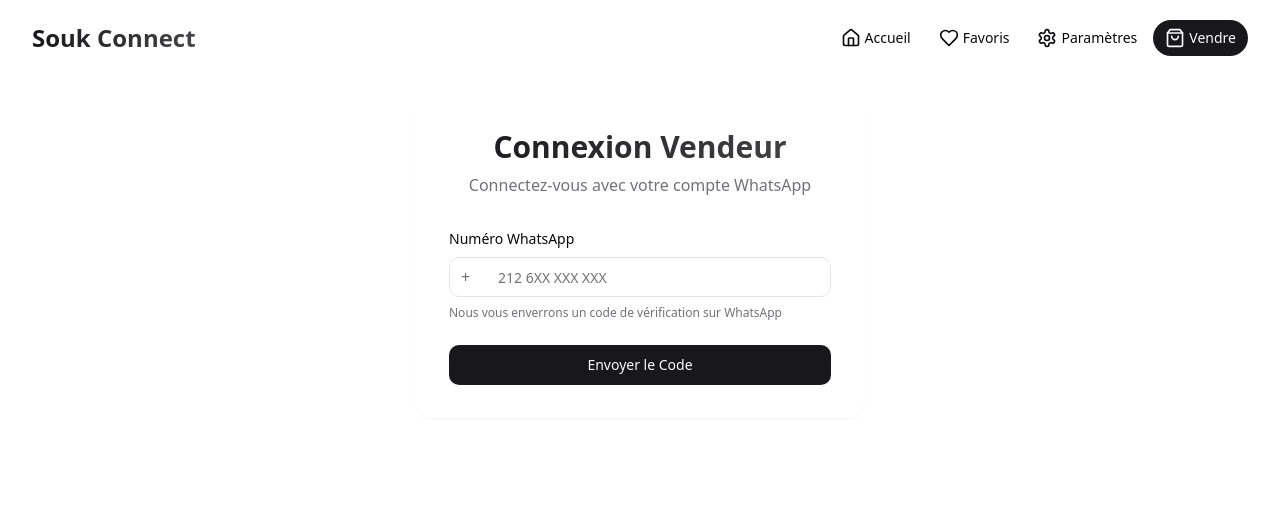
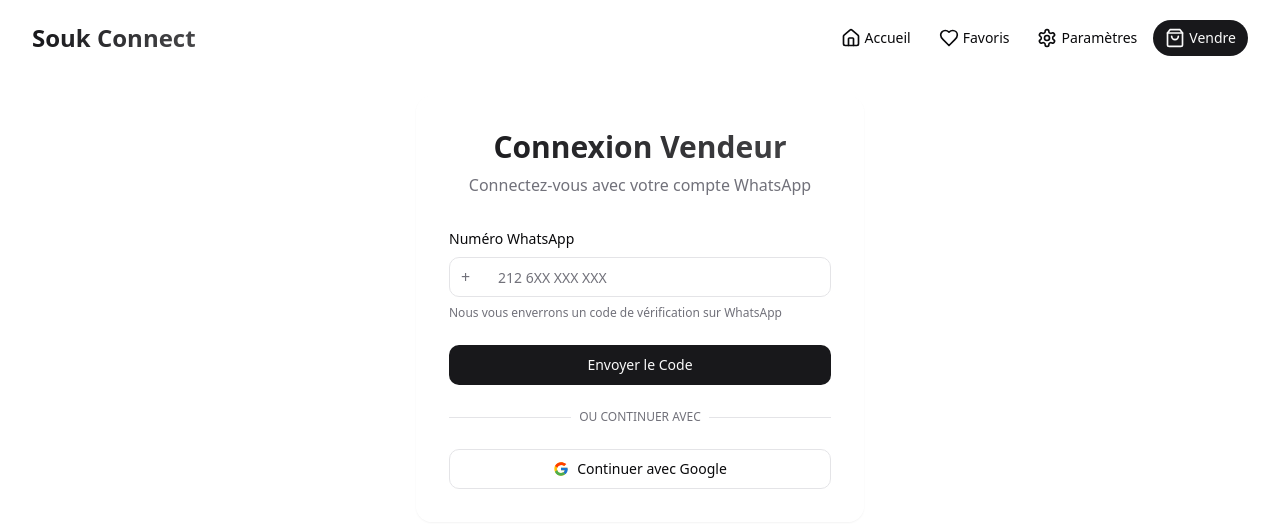
Before and after one commit to abdelmjidw/vendor-customer-breeze, a React (Vite) app: page /seller/dashboard in a window 1280 px wide. Shown: the top 528 px of the page. Built offline with nearby package versions, Linux system fonts and the light colour scheme.

Commit message:
Add Google sign-in for sellers
Implement Google sign-in functionality for seller accounts.

```diff
--- a/src/pages/Seller/Dashboard.tsx
+++ b/src/pages/Seller/Dashboard.tsx
@@ -13,7 +13,8 @@ import {
   Trash2,
   AlertCircle,
   Eye,
-  EyeOff
+  EyeOff,
+  LogIn
 } from "lucide-react";
 import {
   Table,
@@ -36,6 +37,7 @@ import { ProductProps } from "@/components/ProductCard";
 import { toast } from "sonner";
 import { useWhatsAppAuth } from "@/hooks/useWhatsAppAuth";
 import { LanguageContext, Language } from "@/App";
+import { Separator } from "@/components/ui/separator";
 
 // Mock data for demonstration
 const mockSellerProducts: ProductProps[] = [
@@ -69,6 +71,24 @@ const mockSellerProducts: ProductProps[] = [
   },
 ];
 
+// Mock function for Google authentication
+const handleGoogleSignIn = () => {
+  // In a real application, this would use Firebase, Auth0, or another auth provider
+  // For demonstration, we'll simulate a successful login
+  localStorage.setItem("google_auth", JSON.stringify({
+    isAuthenticated: true,
+    user: {
+      id: "google_user_1",
+      name: "Google User",
+      email: "user@gmail.com",
+      picture: "https://ui-avatars.com/api/?name=Google+User&background=random"
+    }
+  }));
+
+  // Reload the page to reflect authentication state
+  window.location.reload();
+};
+
 const SellerDashboard = () => {
   const { language } = useContext(LanguageContext);
   const {
@@ -87,14 +107,27 @@ const SellerDashboard = () => {
   const [showPassword, setShowPassword] = useState(false);
   const [products, setProducts] = useState<ProductProps[]>([]);
   const [searchTerm, setSearchTerm] = useState("");
+  const [isGoogleAuthenticated, setIsGoogleAuthenticated] = useState(false);
   const navigate = useNavigate();
 
   useEffect(() => {
+    // Check if authenticated with Google
+    const googleAuth = localStorage.getItem("google_auth");
+    if (googleAuth) {
+      try {
+        const { isAuthenticated } = JSON.parse(googleAuth);
+        setIsGoogleAuthenticated(isAuthenticated);
+      } catch (error) {
+        console.error("Failed to parse Google auth:", error);
+        localStorage.removeItem("google_auth");
+      }
+    }
+
     // Simulating loading products after authentication
-    if (isAuthenticated) {
+    if (isAuthenticated || isGoogleAuthenticated) {
       setProducts(mockSellerProducts);
     }
-  }, [isAuthenticated]);
+  }, [isAuthenticated, isGoogleAuthenticated]);
 
   const handleLogin = async (e: React.FormEvent) => {
     e.preventDefault();
@@ -104,6 +137,12 @@ const SellerDashboard = () => {
   const handleVerify = async (e: React.FormEvent) => {
     e.preventDefault();
     await handleVerifyCode();
+  };
+
+  const handleGoogleLogout = () => {
+    localStorage.removeItem("google_auth");
+    setIsGoogleAuthenticated(false);
+    window.location.reload();
   };
 
   const handleDeleteProduct = (id: string) => {
@@ -307,13 +346,28 @@ const SellerDashboard = () => {
         fr: "Nouveau code envoyé",
         ar: "تم إرسال رمز جديد",
         en: "New code sent"
+      },
+      orContinueWith: {
+        fr: "Ou continuer avec",
+        ar: "أو تابع مع",
+        en: "Or continue with"
+      },
+      continueWithGoogle: {
+        fr: "Continuer avec Google",
+        ar: "تابع مع جوجل",
+        en: "Continue with Google"
+      },
+      email: {
+        fr: "E-mail",
+        ar: "البريد الإلكتروني",
+        en: "Email"
       }
     };
 
     return translations[key]?.[language] || translations[key]?.en || key;
   };
 
-  if (!isAuthenticated) {
+  if (!isAuthenticated && !isGoogleAuthenticated) {
     return (
       <div className="min-h-screen">
         <Navbar />
@@ -360,6 +414,32 @@ const SellerDashboard = () => {
                   disabled={isLoading}
                 >
                   {isLoading ? getTranslatedText("sendingCode") : getTranslatedText("sendCode")}
+                </Button>
+
+                <div className="relative my-6">
+                  <div className="absolute inset-0 flex items-center">
+                    <span className="w-full border-t"></span>
+                  </div>
+                  <div className="relative flex justify-center text-xs uppercase">
+                    <span className="bg-background px-2 text-muted-foreground">
+                      {getTranslatedText("orContinueWith")}
+                    </span>
+                  </div>
+                </div>
+
+                <Button
+                  type="button"
+                  variant="outline"
+                  className="w-full flex items-center justify-center gap-2"
+                  onClick={handleGoogleSignIn}
+                >
+                  <svg xmlns="http://www.w3.org/2000/svg" width="20" height="20" viewBox="0 0 48 48">
+                    <path fill="#FFC107" d="M43.6,20H24v8h11.3c-1.1,5.2-5.5,8-11.3,8c-6.6,0-12-5.4-12-12s5.4-12,12-12c3,0,5.8,1.1,7.9,3l6-6 C33.7,5.9,29,4,24,4C13,4,4,13,4,24s9,20,20,20s19-9,19-20C43,22.7,42.9,21.3,43.6,20z"/>
+                    <path fill="#FF3D00" d="M6.3,14.7l7,5.4c1.8-5.1,6.7-8.1,12.8-8.1c3,0,5.8,1.1,7.9,3l6-6C33.7,5.9,29,4,24,4 C16.8,4,10.4,8.3,6.3,14.7z"/>
+                    <path fill="#4CAF50" d="M24,44c4.9,0,9.5-1.8,12.9-4.9l-6.6-5.2c-1.8,1.2-4.3,2.1-6.3,2.1c-5.8,0-10.2-3.9-11.3-9.1l-6.8,5.2 C9.1,39.3,16.1,44,24,44z"/>
+                    <path fill="#1976D2" d="M43.6,20H24v8h11.3c-0.5,2.6-2.1,4.8-4.2,6.3l0,0l6.6,5.2c-0.4,0.3,6.7-4.9,6.7-15.5 C43,22.7,42.9,21.3,43.6,20z"/>
+                  </svg>
+                  {getTranslatedText("continueWithGoogle")}
                 </Button>
               </form>
             ) : (
@@ -423,6 +503,32 @@ const SellerDashboard = () => {
                 >
                   {isLoading ? getTranslatedText("verifying") : getTranslatedText("login")}
                 </Button>
+
+                <div className="relative my-6">
+                  <div className="absolute inset-0 flex items-center">
+                    <span className="w-full border-t"></span>
+                  </div>
+                  <div className="relative flex justify-center text-xs uppercase">
+                    <span className="bg-background px-2 text-muted-foreground">
+                      {getTranslatedText("orContinueWith")}
+                    </span>
+                  </div>
+                </div>
+
+                <Button
+                  type="button"
+                  variant="outline"
+                  className="w-full flex items-center justify-center gap-2"
+                  onClick={handleGoogleSignIn}
+                >
+                  <svg xmlns="http://www.w3.org/2000/svg" width="20" height="20" viewBox="0 0 48 48">
+                    <path fill="#FFC107" d="M43.6,20H24v8h11.3c-1.1,5.2-5.5,8-11.3,8c-6.6,0-12-5.4-12-12s5.4-12,12-12c3,0,5.8,1.1,7.9,3l6-6 C33.7,5.9,29,4,24,4C13,4,4,13,4,24s9,20,20,20s19-9,19-20C43,22.7,42.9,21.3,43.6,20z"/>
+                    <path fill="#FF3D00" d="M6.3,14.7l7,5.4c1.8-5.1,6.7-8.1,12.8-8.1c3,0,5.8,1.1,7.9,3l6-6C33.7,5.9,29,4,24,4 C16.8,4,10.4,8.3,6.3,14.7z"/>
+                    <path fill="#4CAF50" d="M24,44c4.9,0,9.5-1.8,12.9-4.9l-6.6-5.2c-1.8,1.2-4.3,2.1-6.3,2.1c-5.8,0-10.2-3.9-11.3-9.1l-6.8,5.2 C9.1,39.3,16.1,44,24,44z"/>
+                    <path fill="#1976D2" d="M43.6,20H24v8h11.3c-0.5,2.6-2.1,4.8-4.2,6.3l0,0l6.6,5.2c-0.4,0.3,6.7-4.9,6.7-15.5 C43,22.7,42.9,21.3,43.6,20z"/>
+                  </svg>
+                  {getTranslatedText("continueWithGoogle")}
+                </Button>
               </form>
             )}
           </div>
@@ -447,7 +553,7 @@ const SellerDashboard = () => {
           <div className="flex gap-3">
             <Button
               variant="outline"
-              onClick={handleLogout}
+              onClick={isGoogleAuthenticated ? handleGoogleLogout : handleLogout}
             >
               {getTranslatedText("logout")}
             </Button>
@@ -624,12 +730,18 @@ const SellerDashboard = () => {
                     />
                   </div>
                   <div className="space-y-2">
-                    <label htmlFor="whatsapp" className="block text-sm font-medium">
-                      {getTranslatedText("whatsAppNumber")}
+                    <label htmlFor="contact" className="block text-sm font-medium">
+                      {isGoogleAuthenticated ? getTranslatedText("email") : getTranslatedText("whatsAppNumber")}
                     </label>
+                    {isGoogleAuthenticated ? (
+                      <Input
+                        id="contact"
+                        defaultValue="user@gmail.com"
+                      />
+                    ) : (
                       <div className="relative">
                         <Input
-                        id="whatsapp"
+                          id="contact"
                           defaultValue={phoneNumber}
                           className="pl-8"
                         />
@@ -637,6 +749,7 @@ const SellerDashboard = () => {
                           +
                         </span>
                       </div>
+                    )}
                   </div>
                 </div>
               </div>
```
Lines whose indentation alone changed are shown as unchanged.
